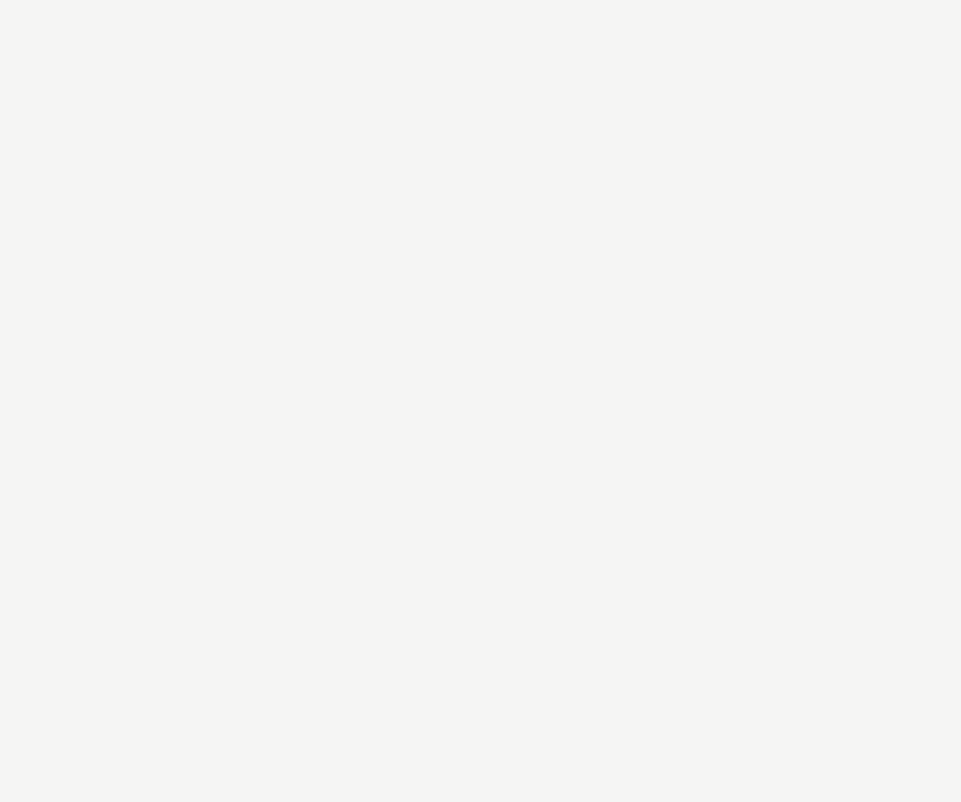
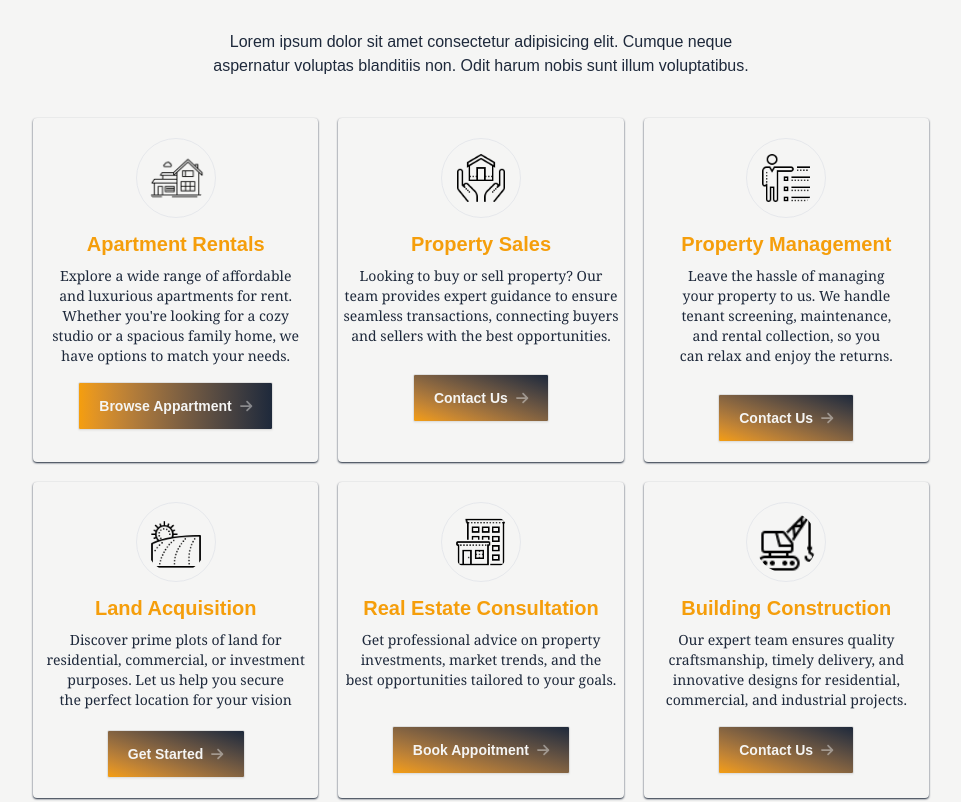
Before and after one commit to EbubeIreneaus/okis-real-estate, a Next.js app: page / in a window 1280 px wide. Shown: the part 962-1764 px from the top of the page, without its empty margins (159-1120 px from the left). Built offline with nearby package versions, Linux system fonts and the light colour scheme.

Commit message:
refactor: replace buttons with links in HeroSection and OurServiceSection; update AOS initialization

```diff
--- a/component/main/HeroSection.tsx
+++ b/component/main/HeroSection.tsx
@@ -7,6 +7,7 @@ import { AOSRefresh } from "@/lib/aos";
 import "swiper/css";
 import { FontAwesomeIcon } from "@fortawesome/react-fontawesome";
 import { faArrowRight } from "@fortawesome/free-solid-svg-icons";
+import Link from "next/link";
 
 const HeroSection = () => {
 
@@ -59,14 +60,14 @@ const HeroSection = () => {
                                             Nobis, ipsum numquam tempore suscipit qui non praesentium
                                             soluta magni corporis aut.
                                         </p>
-                                        <button
+                                        <Link href='/properties'
                                             className="btn btn-accent px-10 mt-10 rounded-sm hover:btn-secondary"
                                             data-aos="fade-up"
                                             data-aos-delay="200"
                                         >
                                             Get Started{" "}
                                             <FontAwesomeIcon icon={faArrowRight} beatFade />
-                                        </button>
+                                        </Link>
                                     </div>
                                 </div>
                             </div>
@@ -104,13 +105,13 @@ const HeroSection = () => {
                                             Nobis, ipsum numquam tempore suscipit qui non praesentium
                                             soluta magni corporis aut.
                                         </p>
-                                        <button
+                                        <Link href="/contact#appointment"
                                             className="btn btn-secondary px-10 mt-10 rounded-sm text-white hover:btn-accent"
                                             data-aos="fade-up"
                                         >
                                             Book Appointment{" "}
                                             <FontAwesomeIcon icon={faArrowRight} beatFade />
-                                        </button>
+                                        </Link>
                                     </div>
                                 </div>
                             </div>
@@ -148,13 +149,13 @@ const HeroSection = () => {
                                             Nobis, ipsum numquam tempore suscipit qui non praesentium
                                             soluta magni corporis aut.
                                         </p>
-                                        <button
+                                        <Link href="/properties"
                                             className="btn bg-gradient-to-r from-secondary to-primary px-10 mt-10  hover:opacity-80 border-0 rounded-sm text-white"
                                             data-aos="fade-up"
                                         >
-                                            Book Appointment{" "}
+                                            Get Started{" "}
                                             <FontAwesomeIcon icon={faArrowRight} beatFade />
-                                        </button>
+                                        </Link>
                                     </div>
                                 </div>
                             </div>
--- a/component/main/OurServiceSection.tsx
+++ b/component/main/OurServiceSection.tsx
@@ -36,7 +36,7 @@ export default function PropertyTypeSection() {
                 spacious family home, we have options to match your needs.
               </p>
               <Link
-                href=""
+                href="/properties?p=appartment"
                 className="btn bg-gradient-to-r from-secondary to-primary rounded-sm text-base-100 px-5"
               >
                 Browse Appartment{" "}
@@ -61,10 +61,10 @@ export default function PropertyTypeSection() {
                 sellers with the best opportunities.
               </p>
               <Link
-                href=""
+                href="/contact"
                 className="btn bg-gradient-to-tr from-secondary to-primary rounded-sm text-base-100 px-5"
               >
-                Learn More{" "}
+                Contact Us{" "}
                 <FontAwesomeIcon icon={faArrowRight} beatFade />
               </Link>
             </article>
@@ -86,7 +86,7 @@ export default function PropertyTypeSection() {
                 relax and enjoy the returns.
               </p>
               <Link
-                href=""
+                href="/contact"
                 className="btn bg-gradient-to-tr from-secondary to-primary rounded-sm text-base-100 px-5"
               >
                 Contact Us{" "}
@@ -111,10 +111,10 @@ export default function PropertyTypeSection() {
                 for your vision
               </p>
               <Link
-                href=""
+                href="/properties?p=land"
                 className="btn bg-gradient-to-tr from-secondary to-primary rounded-sm text-base-100 px-5"
               >
-                Learn More{" "}
+                Get Started{" "}
                 <FontAwesomeIcon icon={faArrowRight} beatFade />
               </Link>
             </article>
@@ -135,7 +135,7 @@ export default function PropertyTypeSection() {
                 and the best opportunities tailored to your goals.
               </p>
               <Link
-                href=""
+                href="/properties#appointment"
                 className="btn bg-gradient-to-tr from-secondary to-primary rounded-sm text-base-100 px-5"
               >
                 Book Appoitment{" "}
@@ -160,7 +160,7 @@ export default function PropertyTypeSection() {
                 and industrial projects.
               </p>
               <Link
-                href=""
+                href="/contact"
                 className="btn bg-gradient-to-tr from-secondary to-primary rounded-sm text-base-100 px-5"
               >
                 Contact Us{" "}
--- a/lib/aos.ts
+++ b/lib/aos.ts
@@ -2,7 +2,8 @@ import AOS from "aos";
 
 export function AOSInit(){
     AOS.init({
-        duration: 1300
+        duration: 1300,
+        once: true
     })
 }
 
```
